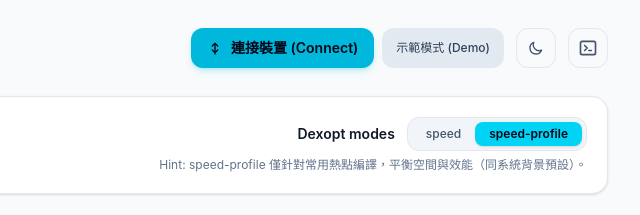
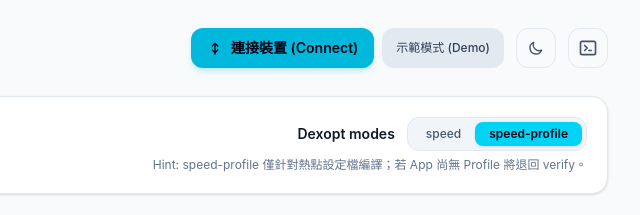
Before and after one commit to abc0922001/android-dexopt-web, a website built with Vite: page index.html in a window 1280 px wide. Shown: the top 215 px of the page, 640-1280 px from the left. Built offline with nearby package versions, Linux system fonts and the light colour scheme; what @yume-chan/adb-credential-web would draw is missing.

Commit message:
feat(ux): add profile fallback explanation when speed-profile yields verify

```diff
--- a/index.html
+++ b/index.html
@@ -89,7 +89,7 @@
             </div>
           </div>
           <p id="modeHintText" class="text-xs text-slate-500 dark:text-slate-400 max-w-md">
-            Hint: speed-profile 僅針對常用熱點編譯，平衡空間與效能（同系統背景預設）。
+            Hint: speed-profile 僅針對熱點設定檔編譯；若 App 尚無 Profile 將退回 verify。
           </p>
         </div>
       </div>
--- a/src/main.js
+++ b/src/main.js
@@ -188,13 +188,13 @@ function setDexoptMode(mode) {
     el.modeSpeed.setAttribute('aria-selected', 'true');
     el.modeSpeedProfile.className = 'px-3.5 py-1 text-xs font-medium rounded-lg text-slate-600 dark:text-slate-300 hover:text-slate-900 dark:hover:text-white transition-all cursor-pointer';
     el.modeSpeedProfile.setAttribute('aria-selected', 'false');
-    el.modeHintText.textContent = 'Hint: speed 編譯所有位元碼，啟動速度最快，但消耗最多儲存空間。';
+    el.modeHintText.textContent = 'Hint: speed 強制完整 AOT 編譯所有位元碼，不依賴使用紀錄，啟動最快。';
   } else {
     el.modeSpeedProfile.className = 'px-3.5 py-1 text-xs font-semibold rounded-lg bg-cyan-400 text-slate-950 shadow-sm transition-all cursor-pointer';
     el.modeSpeedProfile.setAttribute('aria-selected', 'true');
     el.modeSpeed.className = 'px-3.5 py-1 text-xs font-medium rounded-lg text-slate-600 dark:text-slate-300 hover:text-slate-900 dark:hover:text-white transition-all cursor-pointer';
     el.modeSpeed.setAttribute('aria-selected', 'false');
-    el.modeHintText.textContent = 'Hint: speed-profile 僅針對常用熱點編譯，平衡空間與效能（同系統背景預設）。';
+    el.modeHintText.textContent = 'Hint: speed-profile 僅針對熱點設定檔編譯；若 App 尚無 Profile 將退回 verify。';
   }
 
   // Update existing app optimize button labels
@@ -476,7 +476,11 @@ async function handleOptimizeApp(packageName, buttonEl) {
     }
 
     renderAppGrids();
-    showToast('最佳化成功', `已將 [${app?.displayName || packageName}] 編譯為 ${updated.status}。`, 'info');
+    if (state.dexoptMode === 'speed-profile' && updated.status === 'verify') {
+      showToast('Profile 未就緒', `[${app?.displayName || packageName}] 尚無足夠熱點紀錄 (Profile)，系統暫退回 verify；若要強制完整編譯，請切換至 speed 模式。`, 'warning');
+    } else {
+      showToast('最佳化成功', `已將 [${app?.displayName || packageName}] 編譯為 ${updated.status}。`, 'info');
+    }
   } catch (err) {
     showToast('最佳化失敗', err.message, 'error');
     buttonEl.disabled = false;
```
